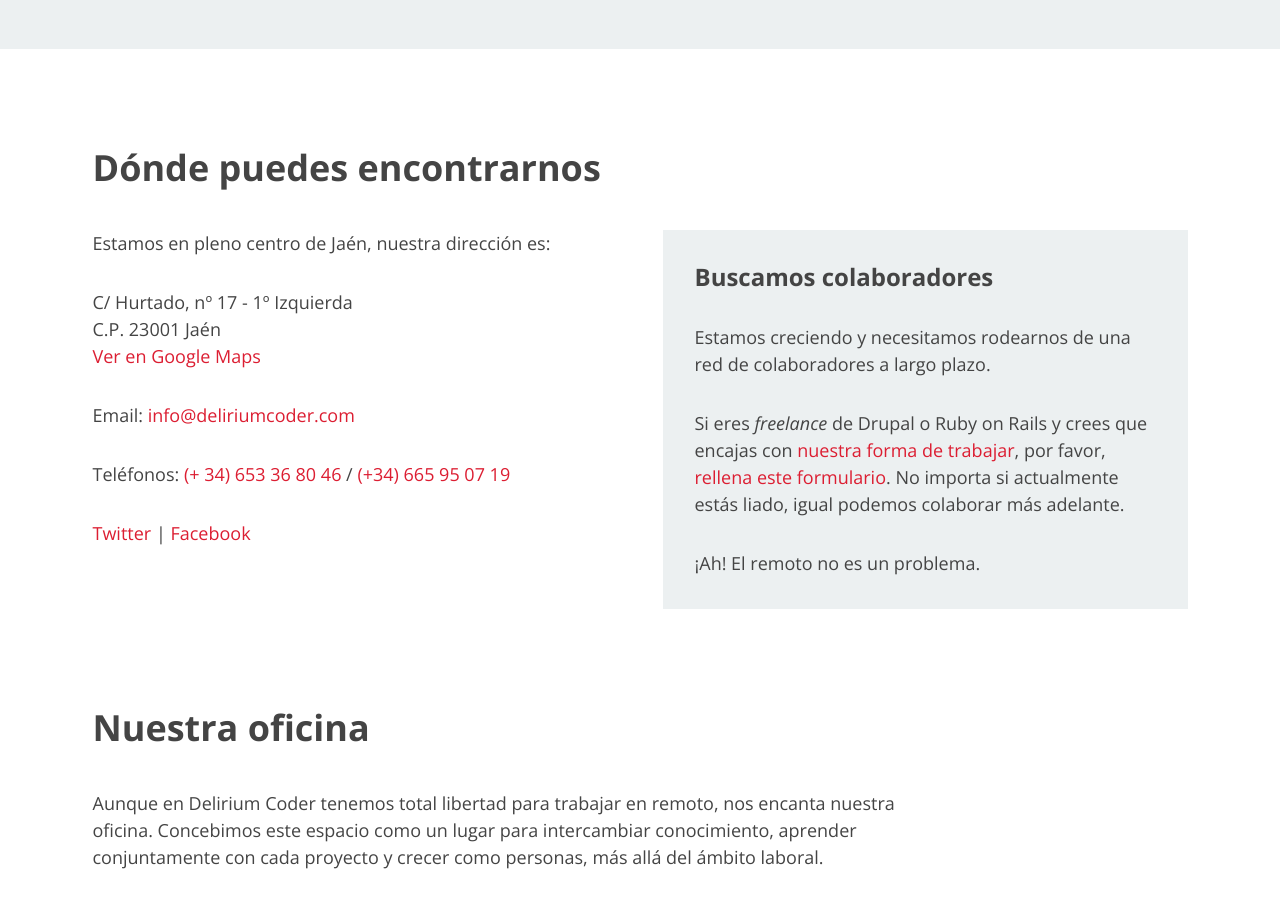
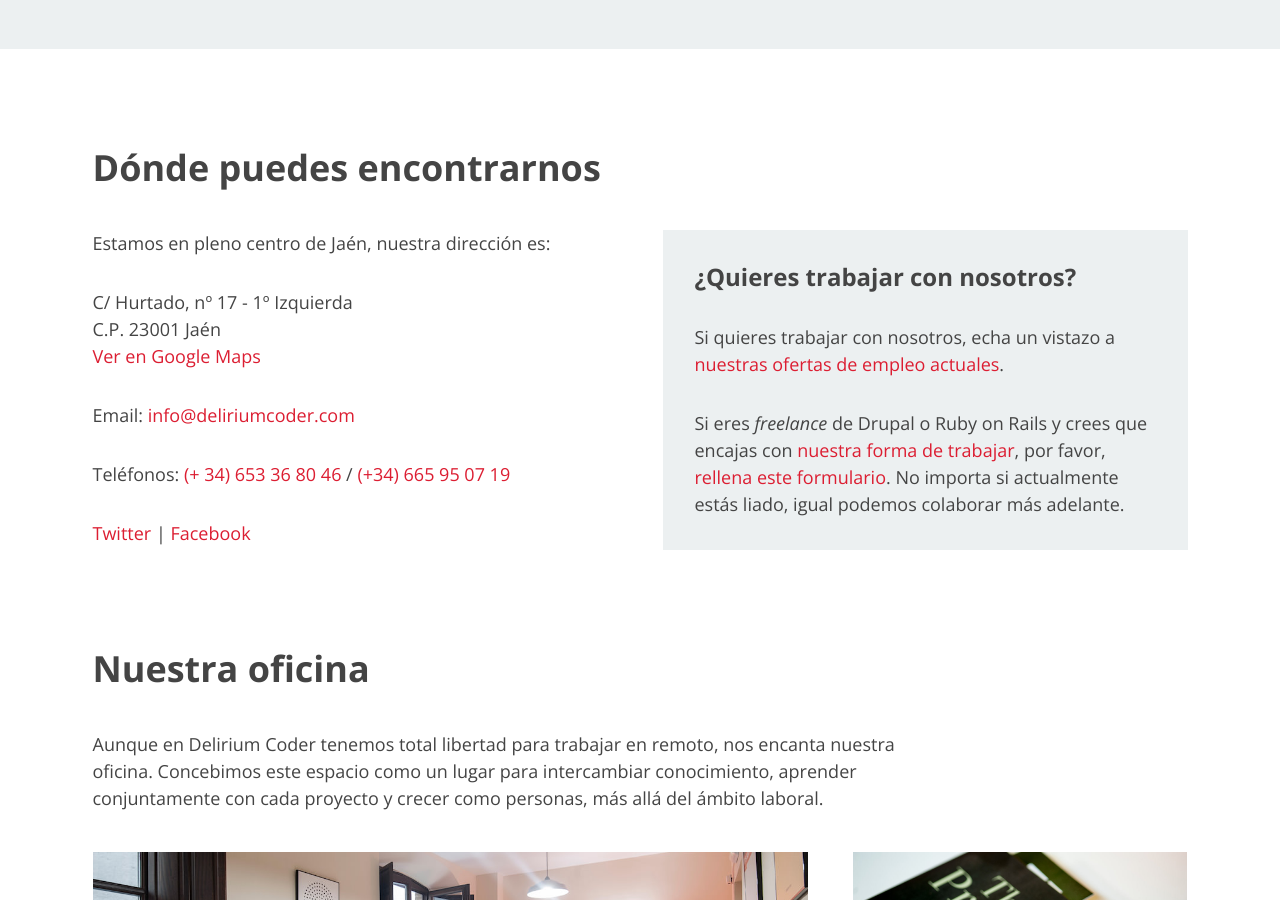
Before and after one commit to dlcoder/deliriumcoder-website, a Jekyll site: the page built from contact.html, in a window 1280 px wide and 900 px high, scrolled down 671 px. Built offline with Jekyll 4.4.1, drawn with Linux system fonts in a browser that asks for light colours; nearby versions of some CDN libraries.

Commit message:
Updated contact copy.

```diff
--- a/contact.html
+++ b/contact.html
@@ -19,10 +19,9 @@
       </div>
       <div class="section-contact__partners">
         <div class="panel panel_grey">
-          <h3>Buscamos colaboradores</h3>
-          <p>Estamos creciendo y necesitamos rodearnos de una red de colaboradores a largo plazo.</p>
+          <h3>¿Quieres trabajar con nosotros?</h3>
+          <p>Si quieres trabajar con nosotros, echa un vistazo a <a href="/trabaja-con-nosotros/">nuestras ofertas de empleo actuales</a>.</p>
           <p>Si eres <span class="italic">freelance</span> de Drupal o Ruby on Rails y crees que encajas con <a href="/como-trabajamos">nuestra forma de trabajar</a>, por favor, <a href="https://goo.gl/forms/oD0Xf3Enes5AGYEF3" target="_blank">rellena este formulario</a>. No importa si actualmente estás liado, igual podemos colaborar más adelante.</p>
-          <p>¡Ah! El remoto no es un problema.</p>
         </div>
       </div>
     </div>
```
